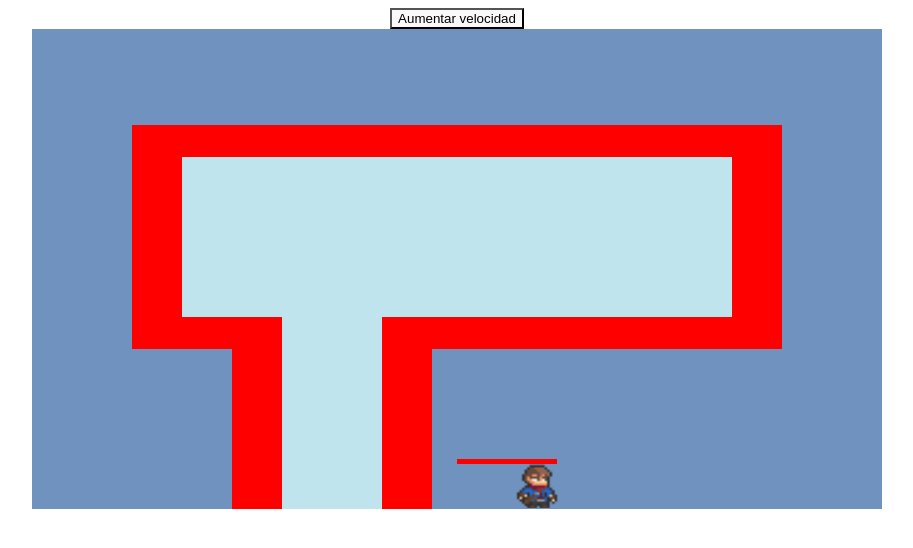
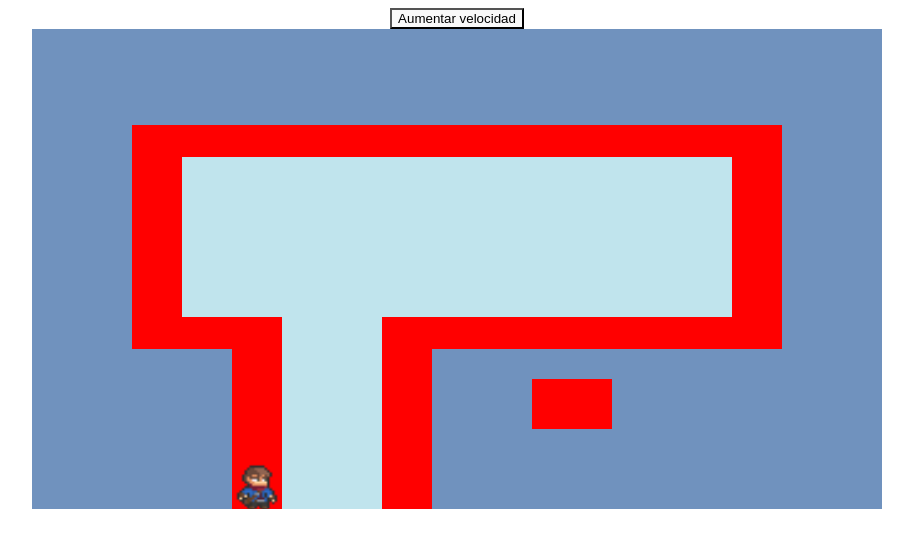
Before and after one commit to Atla004/plataform-game, a website built with Vite: page index.html in a window 1280 px wide. Shown: the whole page, without its empty margins (183-1096 px from the left). Built offline with nearby package versions, Linux system fonts and the light colour scheme.

Commit message:
change metods to simplify

```diff
--- a/character.js
+++ b/character.js
@@ -8,8 +8,8 @@ class Character {
 
         // Posicion de aparicion del personaje y tamaño
         this.position = {
-            x: 480,
-            y: 330,
+            x: 200,
+            y: 200,
             width: 50,
             height: 50
         }
@@ -18,7 +18,7 @@ class Character {
             maxSpeed: 4,
             acceleration: 1,
             initialSpeed: 4,
-            jumpStrength: 18
+            jumpStrength: 14
         }
 
 
@@ -61,11 +61,7 @@ class Character {
         this.formerMove = 0; //movimiento anterior
 
         //movement boolean
-        this.movementBool={
-            moveBool: false,
-            jumpBool: false,
-            noMoveBool: false
-        };
+
 
     }
 
@@ -73,10 +69,10 @@ class Character {
     draw() {
         this.ctx.save(); //guarda el estado del canvas (solo sirve si flipImageIfNecessary() se ejecuta antes de createCharacter()
         this.flipImageIfNecessary(); //cambia la direccion del sprite si va a la izquierda
-        this.createCharacter(); //dibuja el sprite
-        this.characterinCanvas(); //evita que se mueva si se sale del canvas
-        this.characterPosicion(); //actualiza la posicion del personaje
+        this.drawCharacter(); //dibuja el sprite
+        this.keepCharacterinCanvas(); //evita que se mueva si se sale del canvas
         this.spriteAnimation(); //actualiza la animacion del sprite
+        this.update(); //actualiza la posicion del personaje
         this.ctx.restore(); //restaura el estado del canvas
     }
     //cambio de direccion del sprite (cuando corre al lado izquierdo)
@@ -87,7 +83,7 @@ class Character {
     }
 
     //dibujo del sprite
-    createCharacter() {
+    drawCharacter() {
         this.ctx.drawImage(
             this.sprite,
             this.initialSpriteWidth + this.frameX * 32,
@@ -102,63 +98,58 @@ class Character {
     }
 
     spriteAnimation(){
-        if (this.onGround === false) {
-            this.jumpPressed();
-        } else if (this.velocidad.dx>0 || this.velocidad.dx<0) {
-            this.sidesPressed();
-        } else {
-            this.noMovement();
-        }
+
+        //movimiento del personaje cuando salta
+        const jumpPressed = () =>{
+            this.frameY = 5;
+            this.numFramexSprite = 10;
+            this.numFramesxAction = 6;
+            this.move=2;
+
         }
 
         //movimiento del personaje
-    sidesPressed(){
+        const sidesPressed = () => {
             this.frameY = 1;
             this.numFramexSprite = 6;
             this.numFramesxAction= 7;
 
             this.move=1;
-        this.movementBool.moveBool=true;
             this.moveSound.play();
-        this.update();
 
 
         }
+
         //movimiento del personaje cuando esa quieto
-    noMovement(){
+        const noMovement = () =>  {
             this.frameY = 0;
             this.numFramexSprite = 30;
             this.numFramesxAction = 12;
             this.move=0;
-        this.movementBool.noMoveBool=true;
-        this.update();
-    }
-    //movimiento del personaje cuando salta
-    jumpPressed(){
-        this.frameY = 5;
-        this.numFramexSprite = 10;
-        this.numFramesxAction = 6;
-        this.move=2;
-        this.movementBool.jumpBool=true;
-        this.update();
         }
 
+        if (this.onGround === false) {
+            jumpPressed();
+        } else if (this.velocidad.dx>0 || this.velocidad.dx<0) {
+            sidesPressed();
+        } else {
+            noMovement();
+        }
+    }
 
     update() {
-        this.updateSound(); //actualiza sonidos
-        this.updateFrame(); //actualiza el sprite para crear animacion
-        this.updateBool(); //actualiza booleanos a falsos para volver a empezar
-    }
-    updateSound(){
-        if (this.movementBool.moveBool===false){
+        const updateSound = ()=> {
+            if (this.move!==1){
                 this.moveSound.pause();
             }
-        if (this.movementBool.jumpBool===true && this.formerOnGround===true  && this.velocidad.dy<0 ){
+
+            if (this.move===2 && this.formerOnGround===true  && this.velocidad.dy<0 ){
                 this.jumpSound.play();
+                console.log('jump');
             }
         }
         //movimiento de los frames para formar la animacion
-    updateFrame() {
+        const updateFrame = () => {
 
             //ver direccion del personaje
             this.setDirection();
@@ -181,14 +172,9 @@ class Character {
             }
         }
 
-    updateBool(){
-        this.movementBool.moveBool=false;
-        this.movementBool.jumpBool=false;
-        this.movementBool.noMoveBool=false;
-    }
 
         //ajusta posicion del personaje
-    characterPosicion(){
+        const updatePosition =() =>{
             this.position.x += this.velocidad.dx;
             this.position.y += this.velocidad.dy;
             this.velocidad.dy += this.gravity ;
@@ -204,11 +190,22 @@ class Character {
 
         };
 
-    characterinCanvas(){
-        if(this.position.x + this.velocidad.dx > this.canvas.width-this.position.width|| this.position.x + this.velocidad.dx < 0 ) {
+        updatePosition(); //actualiza posicion
+        updateSound(); //actualiza sonidos
+        updateFrame(); //actualiza el sprite para crear animacion
+
+    }
+
+
+
+    keepCharacterinCanvas(){
+
+
+
+        if(this.position.x + this.velocidad.dx  + this.position.width> this.canvas.width|| this.position.x + this.velocidad.dx < 0 ) { // Horizontalmente
             this.velocidad.dx = 0;
         }
-        if(this.position.y + this.velocidad.dy > this.canvas.height-this.position.height || this.position.y + this.velocidad.dy < this.position.height) {
+        if(this.position.y + this.velocidad.dy  + this.position.height > this.canvas.height || this.position.y + this.velocidad.dy < 0) { // Verticalmente
             this.velocidad.dy = 0;
         }
     }
@@ -216,7 +213,6 @@ class Character {
     setDirection(){
         if(this.velocidad.dx !==0)  this.velocidad.dx > 0? this.direction = 1 : this.direction = -1;
     }
-
 };
 
 
--- a/index.html
+++ b/index.html
@@ -16,6 +16,9 @@
             display: block;
             margin: 0 auto;
         }
+        * {
+          image-rendering: pixelated;
+        }
     </style>
   </head>
   <body>
--- a/main.js
+++ b/main.js
@@ -19,7 +19,7 @@ const parsedCollisions = collisionsLevel1.parse2D()
 const collisionBlock = parsedCollisions.createObjectsFrom2D()
 
 // Crear el personaje y la plataforma
-const character = new Character(ctx, canvas);
+const character = new Character(ctx, canvas );
 const platform = new Platform(ctx, canvas, character);
 
 // lo hace mas rapido
@@ -98,7 +98,6 @@ function draw() {
 
 
     collisionBlock.forEach(collisions => collisions.draw(ctx));
-
     // Dibujar el personaje
     character.draw();
 
--- a/platform.js
+++ b/platform.js
@@ -5,10 +5,12 @@ class Platform {
         this.movimiento = 2;
 
         // Posicion y de la plataforma
-        this.height = 5;
-        this.width = 100;
-        this.x = (canvas.width ) / 2;
-        this.y = canvas.height-50;
+        this.position = {
+            x: 500,
+            y: 350,
+            width: 80,
+            height: 50
+        }
 
         this.color = "red";
         this.character = character;
@@ -16,20 +18,83 @@ class Platform {
 
     draw() {
         this.ctx.beginPath();
-        this.ctx.rect(this.x, this.y, this.width, this.height);
+        this.ctx.rect(this.position.x, this.position.y, this.position.width, this.position.height);
         this.ctx.fillStyle = this.color;
         this.ctx.fill();
         this.ctx.closePath();
+
 
     }
 
 
 
     movePlatform(){
-        this.x += this.movimiento;
-        if (this.x + this.width> this.canvas.width || this.x < 0) {
+        this.position.x += this.movimiento;
+        if (this.position.x + this.position.width> this.canvas.width || this.position.x < 0) {
             this.movimiento = -this.movimiento;
         }
     }
+
+
+    collisionVertical(){
+            const pos = this.character.position;
+            const posvel = this.character.velocidad;
+            const obj = this.position;
+            const vel = this.velocidad;
+            console.log(pos)
+            console.log(posvel)
+            //console.log("posicion personaje", pos);
+            //console.log("posicion plataforma", obj);
+            const inRange = (value, min , max) => {
+                return value >= min && value <= max;
+            }
+            //if(pos.y  <obj.y + obj.height ){console.log("personaje arriba ") }
+            //if(pos.y + pos.height  >obj.y){console.log("personaje abajo")}
+            //if(pos.x  < obj.x + obj.width){console.log("personaje izq")}
+            //if(pos.x + pos.width > obj.x ){console.log("personaje der")}
+            //la zona roja es la que aplican todos los if
+            /*
+                            (pos.y  <obj.y + obj.height ) &&
+                (pos.y + pos.height  > obj.y) &&
+                (pos.x  < obj.x + obj.width) &&
+                (pos.x + pos.width > obj.x )
+            */
+            if(
+
+                (pos.y  <obj.y + obj.height ) &&
+                (pos.y + pos.height  > obj.y) &&
+                (pos.x  < obj.x + obj.width) &&
+                (pos.x + pos.width > obj.x )
+            ){
+
+                pos.x-=posvel.dx
+                pos.y-=posvel.dy
+                console.log (posvel.dx, "")
+                console.log("colision");
+            }
+
+
+    }
+
+    collisionHorizontal(){
+        const inRange = (value, min , max) => {
+            return value >= min && value <= max;
+        }
+
+        const pos = this.character.position;
+        const obj = this.position;
+            if(
+                inRange(pos.x , obj.x + obj.width , obj.x + obj.width -1) && // personaje izquierda
+                inRange(pos.y + pos.height, obj.y , obj.y+1) && // personaje arriba
+                inRange(pos.y, obj.y + obj.height , obj.y + obj.height - 1) ||//personaje abajo
+
+                inRange(pos.x + pos.width, obj.x , obj.x+1) && //personaje derecha
+                inRange(pos.y + pos.height, obj.y , obj.y+1) && // personaje arriba
+                inRange(pos.y, obj.y + obj.height , obj.y + obj.height - 1) //personaje abajo
+            ){
+                console.log("colision");
+                this.velocidad.dx= 0;
+            }
+    }
 }
 export { Platform};
```
Also changed, not shown: colision.js (added, +151 -0 lines). Lines whose indentation alone changed are shown as unchanged.
